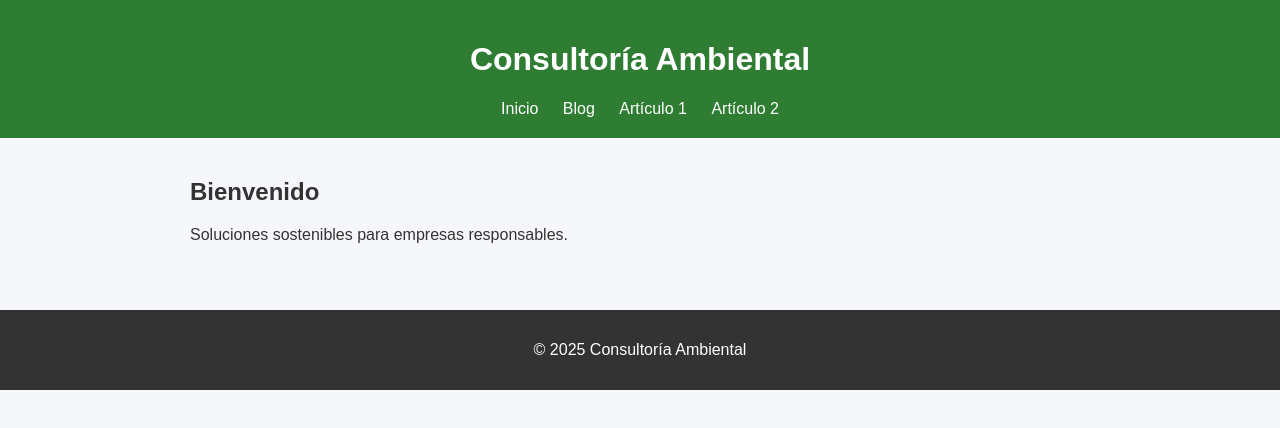
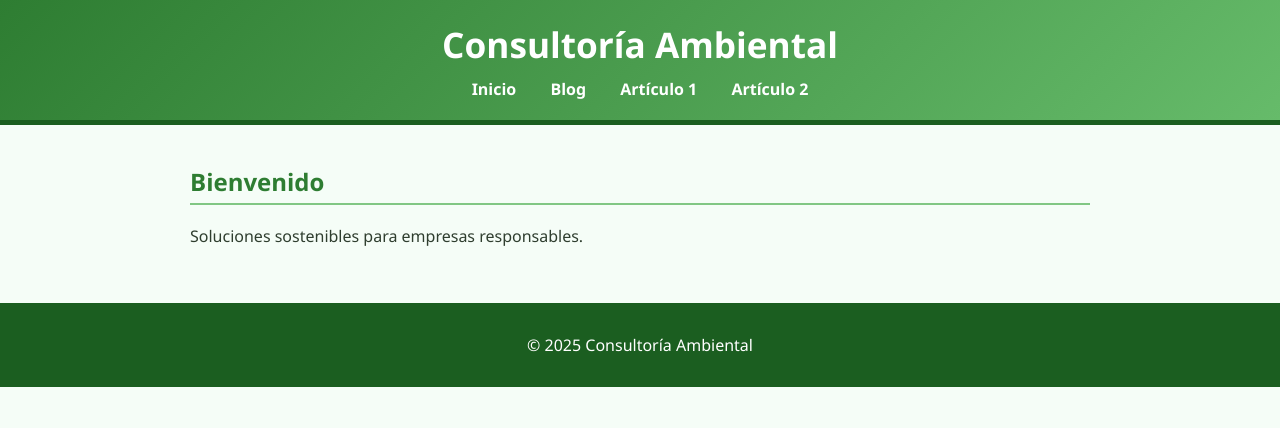
Before and after one commit to garineguerguerian-tech/consultoria-ambiental-, a plain HTML site: page index.html in a window 1280 px wide. Drawn offline with Linux system fonts and the light colour scheme; files that its build step writes are made by us from their sources.

Commit message:
Update style.css

```diff
--- a/style.css
+++ b/style.css
@@ -1,40 +1,76 @@
+/* === Estilo general === */
 body {
-  font-family: Arial, sans-serif;
+  font-family: "Segoe UI", Tahoma, Geneva, Verdana, sans-serif;
   margin: 0;
   padding: 0;
-  background: #f5f7fa;
-  color: #333;
+  background-color: #f5fdf7; /* verde muy claro */
+  color: #2f3e2f; /* verde oscuro para texto */
 }
+
+/* === Header === */
 header {
-  background: #2e7d32;
-  color: #fff;
+  background: linear-gradient(135deg, #2e7d32, #66bb6a); /* verdes */
+  color: white;
   padding: 20px;
   text-align: center;
+  border-bottom: 5px solid #1b5e20;
 }
-header nav a {
-  margin: 0 10px;
-  color: #fff;
+
+header h1 {
+  margin: 0;
+  font-size: 2.2em;
+}
+
+/* === Navegación === */
+nav {
+  margin-top: 10px;
+}
+
+nav a {
+  color: white;
   text-decoration: none;
+  margin: 0 15px;
+  font-weight: bold;
 }
-header nav a:hover {
+
+nav a:hover {
   text-decoration: underline;
 }
+
+/* === Contenido principal === */
 main {
   padding: 20px;
   max-width: 900px;
   margin: auto;
 }
-article {
-  margin-bottom: 20px;
-  padding: 15px;
-  background: #fff;
-  border-radius: 8px;
-  box-shadow: 0 2px 5px rgba(0,0,0,0.1);
+
+h2 {
+  color: #2e7d32; /* verde fuerte */
+  border-bottom: 2px solid #81c784;
+  padding-bottom: 5px;
 }
+
+/* === Botones === */
+button, .btn {
+  background-color: #4caf50;
+  color: white;
+  padding: 10px 20px;
+  border: none;
+  border-radius: 6px;
+  cursor: pointer;
+  font-size: 1em;
+  transition: 0.3s;
+}
+
+button:hover, .btn:hover {
+  background-color: #388e3c;
+}
+
+/* === Footer === */
 footer {
+  background-color: #1b5e20;
+  color: white;
   text-align: center;
   padding: 15px;
-  background: #333;
-  color: #fff;
-  margin-top: 30px;
+  margin-top: 20px;
 }
```
